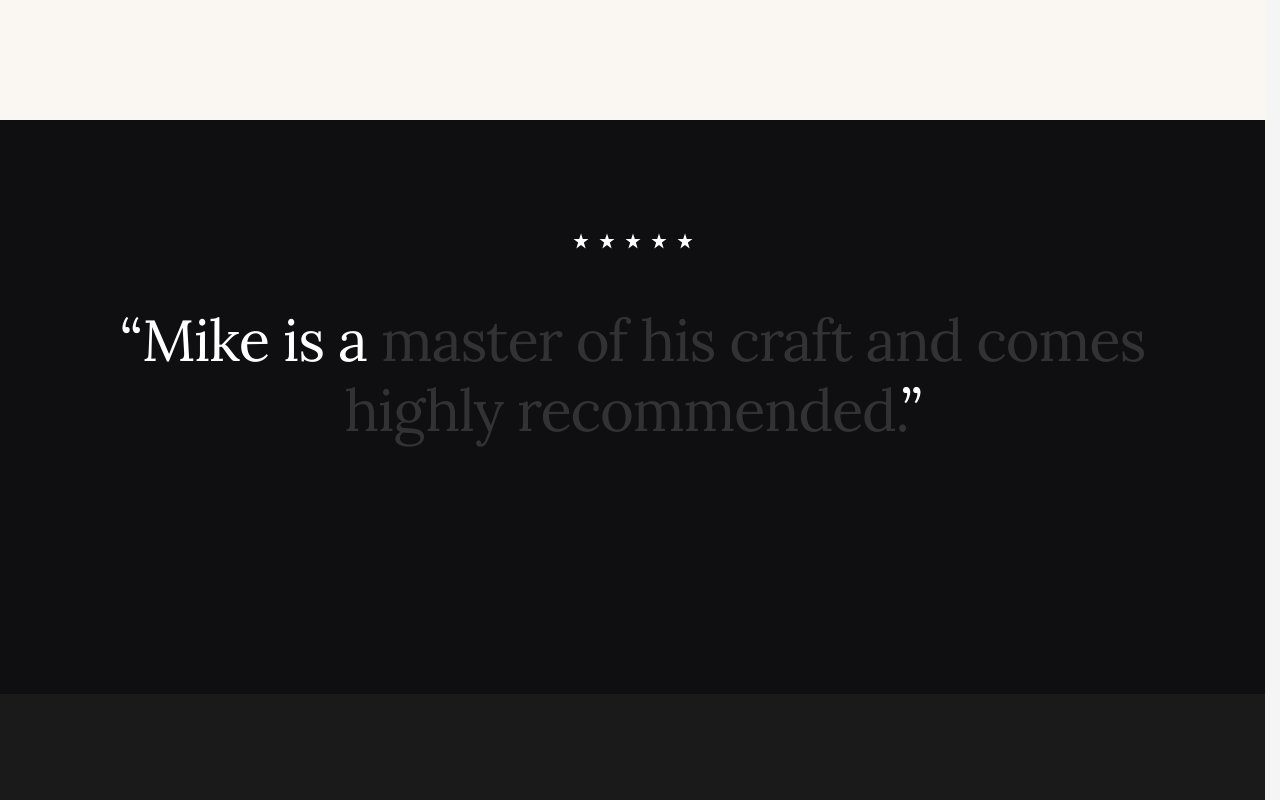
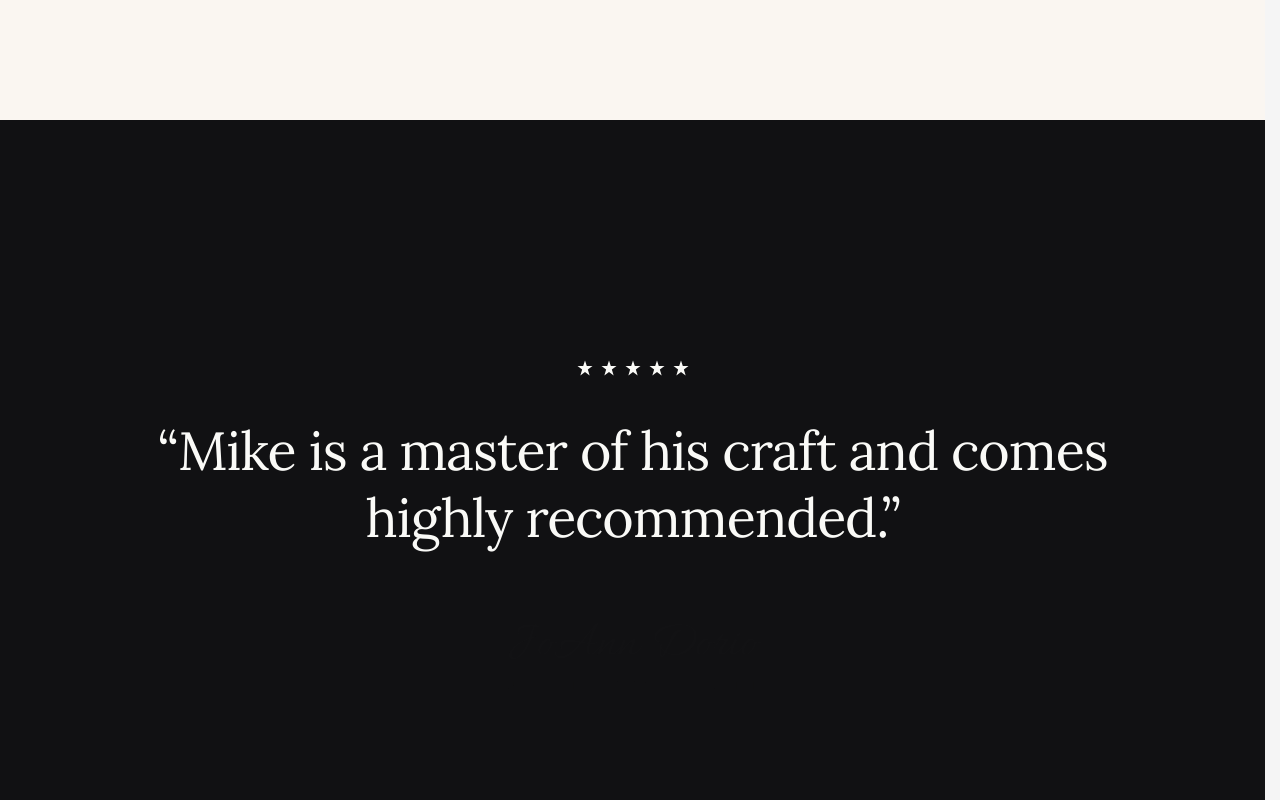
Before and after one commit to mikexcalo/calo-co-site, a Next.js app: page / in a window 1280 px wide. Shown: the part 6200-7000 px from the top of the page. Built offline with nearby package versions, Linux system fonts and the light colour scheme.

Commit message:
pin Testimonial section for Attio-style scroll-driven reveal
Co-Authored-By: Claude Opus 4.6 (1M context) <noreply@anthropic.com>

```diff
--- a/components/Testimonial.module.css
+++ b/components/Testimonial.module.css
@@ -1,63 +1,87 @@
+/* Tall outer section gives scroll room for the pinned reveal */
 .section {
-  background: #0F0F11;
-  color: white;
-  padding: 112px 24px;
+  height: 260vh;
+  position: relative;
+  background: #111113;
+}
+
+/* Sticky inner stays pinned to viewport */
+.sticky {
+  position: sticky;
+  top: 0;
+  height: 100vh;
+  display: flex;
+  align-items: center;
+  justify-content: center;
 }
 
 .inner {
-  max-width: 1100px;
-  margin: 0 auto;
-  text-align: center;
+  max-width: 1280px;
+  width: 100%;
+  padding: 0 64px;
+  display: flex;
+  flex-direction: column;
+  align-items: center;
+  gap: 40px;
 }
 
 .stars {
   display: flex;
-  justify-content: center;
-  gap: 8px;
-  margin-bottom: 56px;
+  gap: 6px;
+  color: #FAFAF7;
 }
 
 .quote {
+  font-family: var(--font-lora), Georgia, serif;
   font-weight: 400;
-  font-size: clamp(32px, 4.8vw, 58px);
-  line-height: 1.2;
+  font-size: clamp(28px, 4.2vw, 56px);
+  line-height: 1.25;
   letter-spacing: -0.02em;
-  margin: 0 0 56px;
+  color: #FAFAF7;
+  text-align: center;
+  max-width: 1080px;
+  margin: 0;
+}
+
+.openMark,
+.closeMark {
+  color: #FAFAF7;
+  opacity: 1;
 }
 
 .word {
-  transition: opacity 500ms ease-out;
+  display: inline;
+  transition: opacity 80ms linear;
 }
 
 .signature {
-  transition: opacity 700ms;
+  display: flex;
+  flex-direction: column;
+  align-items: center;
+  gap: 6px;
+  margin-top: 16px;
+  transition: opacity 300ms ease, transform 300ms ease;
 }
 
 .signatureName {
-  font-size: 48px;
+  font-family: Allura, cursive;
+  font-size: clamp(38px, 4vw, 52px);
   line-height: 1;
-  color: white;
-  margin-bottom: 16px;
+  color: #FAFAF7;
 }
 
 .signatureRole {
+  font-family: var(--font-ibm-plex-mono), monospace;
   font-size: 11px;
   letter-spacing: 0.18em;
   text-transform: uppercase;
-  color: rgba(255, 255, 255, 0.5);
+  color: rgba(250, 250, 247, 0.55);
+  margin: 0;
 }
 
-@media (max-width: 768px) {
-  .section {
-    padding: 80px 24px;
-  }
-  .stars {
-    margin-bottom: 40px;
-  }
-  .quote {
-    margin-bottom: 40px;
-  }
-  .signatureName {
-    font-size: 40px;
-  }
+@media (max-width: 880px) {
+  .section { height: 220vh; }
+  .inner { padding: 0 24px; gap: 28px; }
+  .quote { font-size: clamp(22px, 6vw, 32px); }
+  .signatureName { font-size: 36px; }
 }
--- a/components/Testimonial.tsx
+++ b/components/Testimonial.tsx
@@ -1,74 +1,101 @@
 'use client';
 
-import { useEffect, useRef, useState } from 'react';
+import { useEffect, useRef } from 'react';
 import styles from './Testimonial.module.css';
 
-const serif = 'var(--font-lora), Georgia, serif';
-const mono = 'var(--font-ibm-plex-mono), monospace';
+const QUOTE = "Mike is a master of his craft and comes highly recommended.";
 
 export default function Testimonial() {
-  const ref = useRef<HTMLDivElement>(null);
-  const [progress, setProgress] = useState(0);
+  const sectionRef = useRef<HTMLElement | null>(null);
+  const wordRefs = useRef<(HTMLSpanElement | null)[]>([]);
+  const signatureRef = useRef<HTMLDivElement | null>(null);
+
+  const words = QUOTE.split(' ');
 
   useEffect(() => {
-    const handleScroll = () => {
-      if (!ref.current) return;
-      const rect = ref.current.getBoundingClientRect();
-      const vh = window.innerHeight;
-      const start = vh * 0.85;
-      const end = vh * 0.25 - rect.height;
-      const p = (start - rect.top) / (start - end);
-      setProgress(Math.max(0, Math.min(1, p)));
+    let raf = 0;
+
+    const update = () => {
+      raf = 0;
+      const section = sectionRef.current;
+      if (!section) return;
+
+      const rect = section.getBoundingClientRect();
+      const sectionH = section.offsetHeight;
+      const viewportH = window.innerHeight;
+      const scrollable = sectionH - viewportH;
+
+      const progress = Math.max(0, Math.min(1, -rect.top / scrollable));
+
+      const wordsProgress = Math.min(1, progress / 0.75);
+      const sigProgress = Math.max(0, Math.min(1, (progress - 0.75) / 0.20));
+
+      const total = wordRefs.current.length;
+      wordRefs.current.forEach((el, i) => {
+        if (!el) return;
+        const wordStart = i / total;
+        const wordEnd = (i + 0.7) / total;
+        const local = Math.max(0, Math.min(1, (wordsProgress - wordStart) / Math.max(0.0001, wordEnd - wordStart)));
+        const opacity = 0.15 + local * 0.85;
+        el.style.opacity = String(opacity);
+      });
+
+      if (signatureRef.current) {
+        signatureRef.current.style.opacity = String(sigProgress);
+        signatureRef.current.style.transform = `translateY(${(1 - sigProgress) * 12}px)`;
+      }
     };
-    handleScroll();
-    window.addEventListener('scroll', handleScroll, { passive: true });
-    return () => window.removeEventListener('scroll', handleScroll);
+
+    const onScroll = () => {
+      if (raf) return;
+      raf = requestAnimationFrame(update);
+    };
+
+    update();
+    window.addEventListener('scroll', onScroll, { passive: true });
+    window.addEventListener('resize', update);
+
+    return () => {
+      window.removeEventListener('scroll', onScroll);
+      window.removeEventListener('resize', update);
+      if (raf) cancelAnimationFrame(raf);
+    };
   }, []);
 
-  const text = "Mike is a master of his craft and comes highly recommended.";
-  const words = text.split(' ');
-  const quoteEnd = 0.85;
-  const wordsRevealed = Math.ceil(Math.min(progress / quoteEnd, 1) * words.length);
-  const signatureOpacity = Math.max(0, Math.min(1, (progress - 0.9) * 10));
-
   return (
-    <section className={`${styles.section} section-dark`}>
-      <div ref={ref} className={styles.inner}>
-
-        {/* Stars */}
+    <section ref={sectionRef} className={`${styles.section} section-dark`}>
+      <div className={styles.sticky}>
+        <div className={styles.inner}>
           <div className={styles.stars}>
-          {[0,1,2,3,4].map(i => (
+            {Array.from({ length: 5 }).map((_, i) => (
               <svg key={i} width="18" height="18" viewBox="0 0 24 24" fill="currentColor">
-              <path d="M12 2l2.4 7.4H22l-6.2 4.5L18.2 22 12 17.3 5.8 22l2.4-8.1L2 9.4h7.6z"/>
+                <path d="M12 2l2.4 7.4H22l-6.2 4.5L18.2 22 12 17.3 5.8 22l2.4-8.1L2 9.4h7.6z" />
               </svg>
             ))}
           </div>
-
-        {/* Quote */}
-        <blockquote className={styles.quote} style={{ fontFamily: serif }}>
-          <span>&ldquo;</span>
+          <blockquote className={styles.quote}>
+            <span className={styles.openMark}>&ldquo;</span>
             {words.map((word, i) => (
               <span
                 key={i}
+                ref={(el) => { wordRefs.current[i] = el; }}
                 className={styles.word}
-              style={{ opacity: i < wordsRevealed ? 1 : 0.15 }}
+                style={{ opacity: 0.15 }}
               >
                 {word}{i < words.length - 1 ? ' ' : ''}
               </span>
             ))}
-          <span>&rdquo;</span>
+            <span className={styles.closeMark}>&rdquo;</span>
           </blockquote>
-
-        {/* Signature */}
-        <div className={styles.signature} style={{ opacity: signatureOpacity }}>
-          <div className={styles.signatureName} style={{ fontFamily: 'Allura, cursive' }}>
-            JoAnn Dorio
+          <div
+            ref={signatureRef}
+            className={styles.signature}
+            style={{ opacity: 0, transform: 'translateY(12px)' }}
+          >
+            <div className={styles.signatureName}>JoAnn Dorio</div>
+            <p className={styles.signatureRole}>Founder, Hero&rsquo;s Journey Coaching</p>
           </div>
-          <p className={styles.signatureRole} style={{ fontFamily: mono }}>
-            Founder, Hero&apos;s Journey Coaching
-          </p>
         </div>
-
       </div>
     </section>
   );
```
Lines whose indentation alone changed are shown as unchanged.
